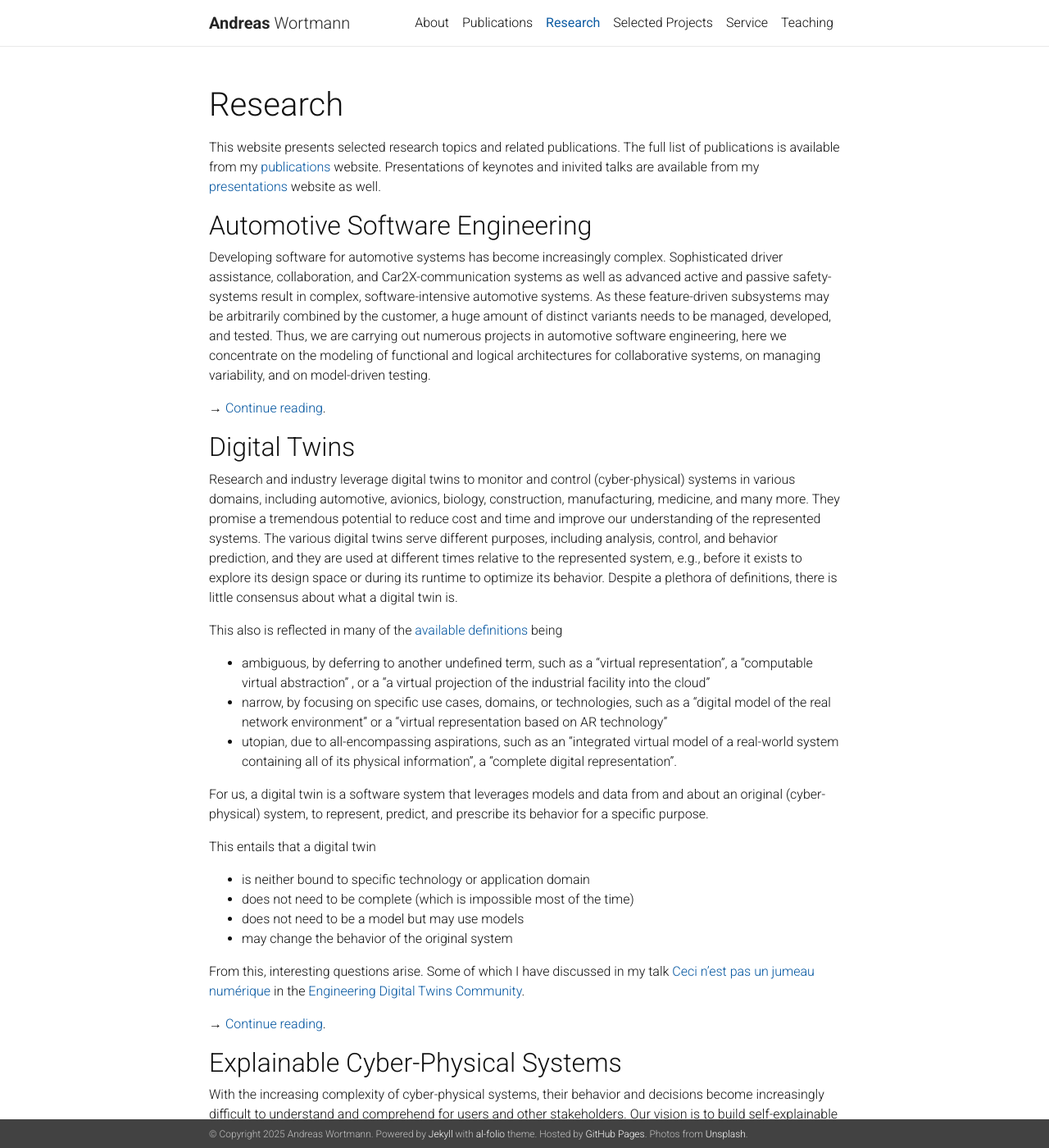
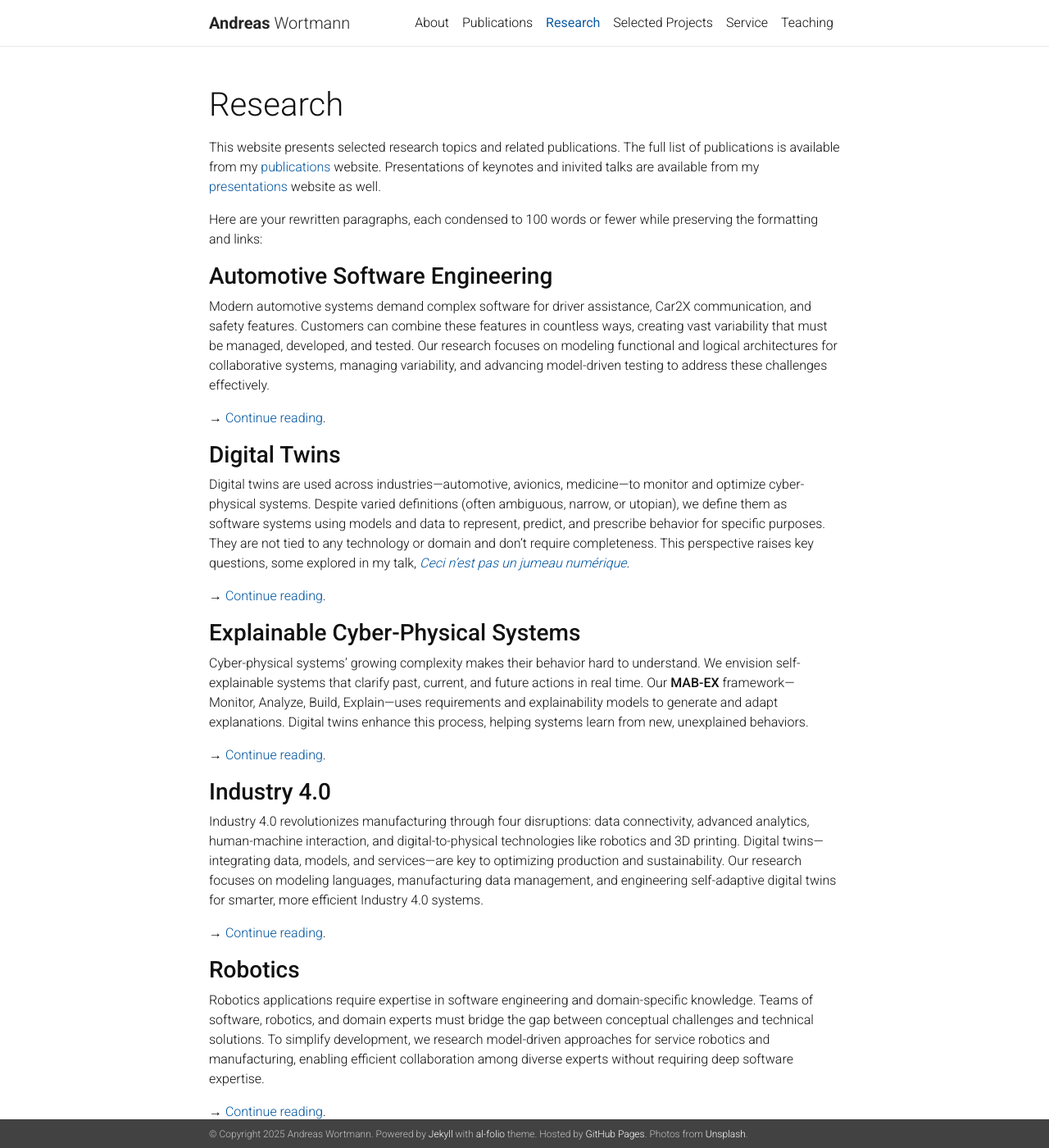
Before and after one commit to awortmann/awortmann.github.io, a Jekyll site: the page built from _pages/research.md, in a window 1280 px wide and 1400 px high. Shown: the whole window at 82% size. Built offline with Jekyll 4.4.1, drawn with Linux system fonts in a browser that asks for light colours; nearby versions of some CDN libraries; a style sheet for code colours, icons or effects is not loaded; some of the changed text lies outside the part shown.

Commit message:
Minor update

```diff
--- a/_pages/research.md
+++ b/_pages/research.md
@@ -8,56 +8,40 @@ nav: true
 
 This website presents selected research topics and related publications. The full list of publications is available from my [publications](../publications) website. Presentations of keynotes and inivited talks are available from my [presentations](../presentations) website as well.
 
-## Automotive Software Engineering
+Here are your rewritten paragraphs, each condensed to 100 words or fewer while preserving the formatting and links:
 
-Developing software for automotive systems has become increasingly complex. Sophisticated driver assistance, collaboration, and Car2X-communication systems as well as advanced active and passive safety-systems result in complex, software-intensive automotive systems. As these feature-driven subsystems may be arbitrarily combined by the customer, a huge amount of distinct variants needs to be managed, developed, and tested. Thus, we are carrying out numerous projects in automotive software engineering, here we concentrate on the modeling of functional and logical architectures for collaborative systems, on managing variability, and on model-driven testing.
+### **Automotive Software Engineering**
 
- &#8594; [Continue reading](../research/automotive).
+Modern automotive systems demand complex software for driver assistance, Car2X communication, and safety features. Customers can combine these features in countless ways, creating vast variability that must be managed, developed, and tested. Our research focuses on modeling functional and logical architectures for collaborative systems, managing variability, and advancing model-driven testing to address these challenges effectively.
 
-## Digital Twins
+&#8594; [Continue reading](../research/automotive).
 
-Research and industry leverage digital twins to monitor and control (cyber-physical) systems in various domains, including automotive, avionics, biology, construction, manufacturing, medicine, and many more. They promise a tremendous potential to reduce cost and time and improve our understanding of the represented systems.
-The various digital twins serve different purposes, including analysis, control, and behavior prediction, and they are used at different times relative to the represented system, e.g., before it exists to explore its design space or during its runtime to optimize its behavior. Despite a plethora of definitions, there is little consensus about what a digital twin is.
+### **Digital Twins**
 
-This also is reflected in many of the [available definitions](../research/digital-twin-definitions) being
-- ambiguous, by deferring to another undefined term, such as a "virtual representation", a "computable virtual abstraction" , or a "a virtual projection of the industrial facility into the cloud"
- - narrow, by focusing on specific use cases, domains, or technologies, such as a "digital model of the real network environment" or a "virtual representation based on AR technology"
-- utopian, due to all-encompassing aspirations, such as an "integrated virtual model of a real-world system containing all of its physical information", a "complete digital representation".
+Digital twins are used across industries—automotive, avionics, medicine—to monitor and optimize cyber-physical systems. Despite varied definitions (often ambiguous, narrow, or utopian), we define them as software systems using models and data to represent, predict, and prescribe behavior for specific purposes. They are not tied to any technology or domain and don’t require completeness. This perspective raises key questions, some explored in my talk, [*Ceci n’est pas un jumeau numérique*](https://edt.community/events/event/ceci-nest-pas-un-jumeau-numerique/).
 
-For us, a digital twin is a software system that leverages models and data from and about an original (cyber-physical) system, to represent, predict, and prescribe its behavior for a specific purpose.
+&#8594; [Continue reading](../research/digital-twins).
 
-This entails that a digital twin
-- is neither bound to specific technology or application domain
-- does not need to be complete (which is impossible most of the time)
-- does not need to be a model but may use models
-- may change the behavior of the original system
+### **Explainable Cyber-Physical Systems**
 
-From this, interesting questions arise. Some of which I have discussed in my talk [Ceci n’est pas un jumeau numérique](https://edt.community/events/event/ceci-nest-pas-un-jumeau-numerique/) in the [Engineering Digital Twins Community](https://edt.community/).
-
- &#8594; [Continue reading](../research/digital-twins).
-
-## Explainable Cyber-Physical Systems
-
-With the increasing complexity of cyber-physical systems, their behavior and decisions become increasingly difficult to understand and comprehend for users and other stakeholders. Our vision is to build self-explainable systems that can, at run-time, answer questions about the system’s past, current, and future behavior. As hitherto no design methodology or reference framework exists for building such systems, we propose the Monitor, Analyze, Build, Explain (MAB-EX) framework for building self-explainable systems that leverage requirements and explainability models at run-time. The basic idea of MAB-EX is to first Monitor and Analyze a certain behavior of a system, then Build an explanation from explanation models and convey this EXplanation in a suitable way to a stakeholder. We also take into account that new explanations can be learned, by updating the explanation models, should new and yet unexplainable behavior be detected by the system  Digital twins seem to be a useful means to this end.
+Cyber-physical systems’ growing complexity makes their behavior hard to understand. We envision self-explainable systems that clarify past, current, and future actions in real time. Our **MAB-EX** framework—Monitor, Analyze, Build, Explain—uses requirements and explainability models to generate and adapt explanations. Digital twins enhance this process, helping systems learn from new, unexplained behaviors.
 
 &#8594; [Continue reading](../research/explainable-cps).
 
-## Industry 4.0
+### **Industry 4.0**
 
-Industry 4.0, the fourth industrial revolution, raises new challenges for future manufacturing which are driven by four disruptions: (1) data volumes, computational power, and connectivity; (2) the emergence of analytics and business-intelligence capabilities; (3) new forms of human-machine interaction; (4) and improvements in transferring digital instructions to the physical world, such as advanced robotics and 3D printing. One of the most promising concepts of Industry 4.0 are digital twins, integrated digital data, models, and services that foster a better understanding of the production systems of Industry 4.0 and a more sustainable handling of resources. We, therefore, conduct research on modeling languages in Industry 4.0, on the efficient management of manufacturing data, and on the systematic conception, engineering, and deployment of self-adaptive digital twins.
+Industry 4.0 revolutionizes manufacturing through four disruptions: data connectivity, advanced analytics, human-machine interaction, and digital-to-physical technologies like robotics and 3D printing. Digital twins—integrating data, models, and services—are key to optimizing production and sustainability. Our research focuses on modeling languages, manufacturing data management, and engineering self-adaptive digital twins for smarter, more efficient Industry 4.0 systems.
 
 &#8594; [Continue reading](../research/industry-40).
 
+### **Robotics**
 
-## Robotics
-
-Deploying robotics applications requires expertise from multiple domains, including general software engineering and the application domain itself. Consequently, successful robotics applications are developed by teams of software experts, robotics experts, and application domain experts. The conceptual gap between application domain challenges and implementation domain solutions gives rise to accidental complexities from solving problem domain challenges with programming domain details. This complicates development and may lead to failure. Domain and robotics experts are rarely software engineering experts. Their involvement in the software engineering of reusable robotics applications requires that they become software experts or that implementation details can be abstracted. To enable the efficient engineering of robotics systems in heterogeneous teams with experts from manifold domains, we conduct research on the model-driven development of service robotics software  and robotic manufacturing.
+Robotics applications require expertise in software engineering and domain-specific knowledge. Teams of software, robotics, and domain experts must bridge the gap between conceptual challenges and technical solutions. To simplify development, we research model-driven approaches for service robotics and manufacturing, enabling efficient collaboration among diverse experts without requiring deep software expertise.
 
 &#8594; [Continue reading](../research/robotics).
 
+### **Software Language Engineering**
 
-## Software Language Engineering
-
-Identifying or engineering appropriate languages for the various activities in software and systems development is one of the most important issues in Software Engineering. Programming and modeling languages are still subject to improvement. In various domains, it is appropriate to employ Domain-Specific Languages (DSLs) to enable non-software developers to specify properties, configuring their systems, etc. in terms of established domain concepts and corresponding language elements. With increasing digitalization, we expect a growth in DSLs and increasing efforts in their efficient engineering, integration, and composition. But designing DSLs is challenging, because, on one hand, they need to be precise enough for being processed by a computer and, on the other hand, comprehensible by humans. The monolithic design of a language can already benefit from methods for language engineering in the small including design guidelines and tooling. Therefore, we conduct research on the systematic engineering [BPR+20] of (domain-specific) modeling languages and reusable modeling language libraries [BEH+20] leveraging concepts from component-based software engineering [Wor19] and software product lines for a variety of different domains [BW21].
+Designing effective languages for software and systems development is critical. Domain-Specific Languages (DSLs) empower non-developers to configure systems using familiar concepts. However, DSLs must balance computer precision with human comprehension. Our research focuses on systematic engineering of modeling languages and reusable libraries, leveraging component-based software engineering and product lines to meet diverse domain needs.
 
 &#8594; [Continue reading](../research/sle).
```
